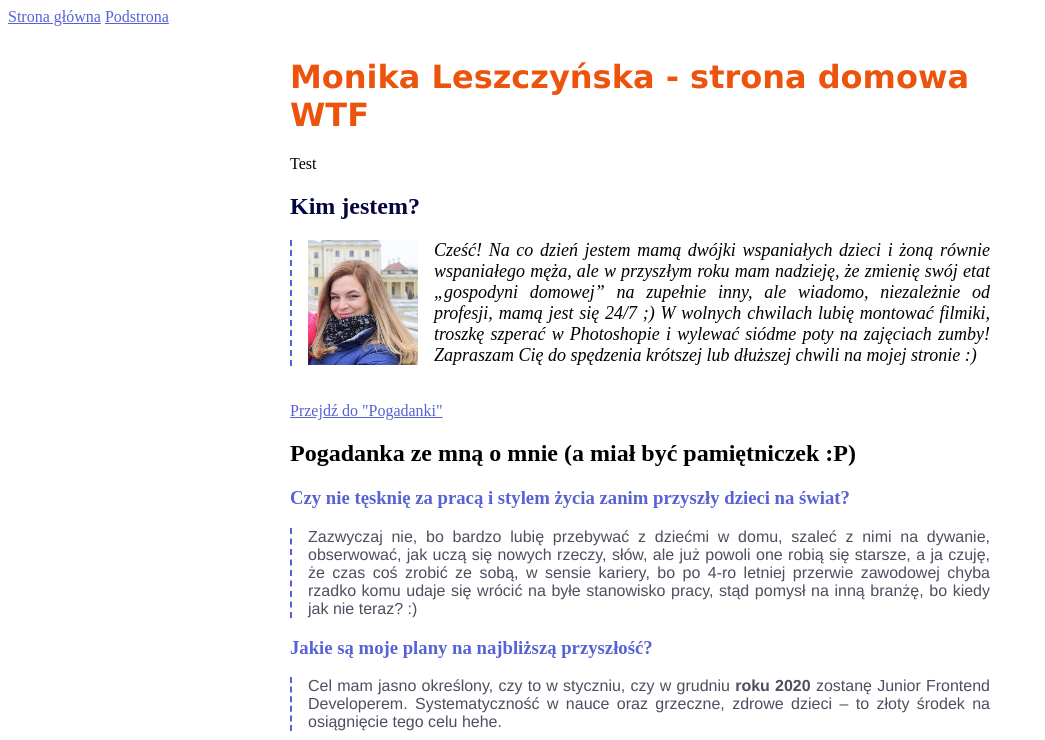
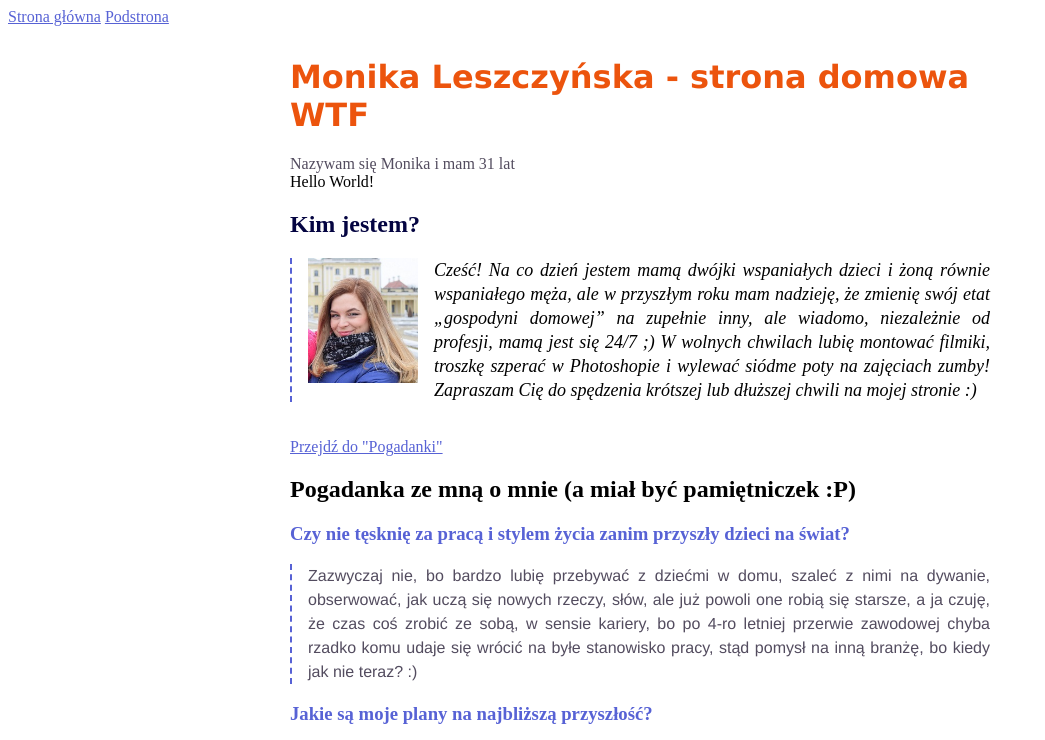
Before and after one commit to monikaleszczynska/homepage, a plain HTML site: page index.html in a window 1280 px wide. Shown: the top 740 px of the page, without its empty margins (0-1045 px from the left). Drawn offline with Linux system fonts and the light colour scheme.

Commit message:
JS: modification

```diff
--- a/index.html
+++ b/index.html
@@ -21,7 +21,8 @@
             Monika Leszczyńska - strona domowa WTF</h1>
         </header>
         <section class="about">
-            <div class="box">Test</div>
+            <div class="box__paragraph box__paragraph--mini box__paragraph--js ">Testuję modyfikator</div>
+            <div class="box2__header box2__header--mini box2__header--js ">Praktyka z Jsonem</div>
             <h2 class="about__header">Kim jestem?</h2>
             <p class="about__paragraph">
                     <img src="Na_gita.jpg" alt="Zdjęcie autorki wpisu" class="about__picture"/>
@@ -65,7 +66,7 @@
 
         </section>
         <section>
-            <h3 class="diary__header diary__header--question">A co w przypadku kryzysu w nauce?</h3>
+            <h3 class="diary__header diary__header--question diary__header--js">A co w przypadku kryzysu w nauce?</h3>
 
             <p class="diary__paragraph">Takowy już nastąpił, myślałam,że tu jest taki ogrom wiedzy, a ile jeszcze przede mną, że chyba to nie na moją głowę i lepiej przypomnę podatki i nadal będę księgować, ale wyobraziłam siebie jako kobietę sukcesu z włąsną działalnością za max
                 3 lata i wróciłam do działania :D</p>
--- a/mainjs.js
+++ b/mainjs.js
@@ -5,3 +5,14 @@ console.log(name);
 console.log(age);
 console.log(`Nazywam się ${name} i mam ${age} lat`);
 console.log('Witaj przybyszu!');
+
+const box = document.querySelector('.box__paragraph--js');
+console.log(box.innerHTML);
+box.innerHTML=`Nazywam się ${name} i mam ${age} lat`;
+
+const paragraphs= document.querySelectorAll('p');
+console.log(paragraphs);
+console.log(paragraphs[5]);
+
+const about= document.querySelector('.box2__header--js');
+about.innerHTML=`Hello World!`;
--- a/style.css
+++ b/style.css
@@ -21,6 +21,7 @@
     font-size: 18px;
     font-style: italic;
     text-align: justify;
+    line-height: 24px;
 }
 .about__paragraph--mini {
 font-size: 16px;
@@ -33,6 +34,9 @@ font-size: 16px;
     float: left;
     margin: 0px 16px 16px 0px;
 }
+.box__paragraph {
+    color: #534c5f;
+}
 
 .article__header{
     color: #5762D5;
@@ -43,6 +47,7 @@ font-size: 16px;
     text-align: justify;
     padding: 0 0 0 16px;
     border-left: 2px dashed rgb(236, 84, 13);
+    line-height: 24px;
 }
 .article__picture{
     width: 110%;
@@ -66,6 +71,7 @@ font-size: 16px;
     text-align: justify;
     padding: 0 0 0 0px;
     font-style: italic;
+    line-height: 24px;
 }
 }
 .diary{
@@ -80,6 +86,7 @@ font-size: 16px;
     text-align: justify;
     padding: 0 0 0 16px;
     border-left: 2px dashed #5762D5;
+    line-height: 24px;
 }
 .diary__picture{
     width: 100%;
@@ -119,7 +126,7 @@ font-size: 16px;
     max-width: 700px;
     padding: 0px;
     font-family: 'Lucida Sans', 'Lucida Sans Regular', 'Lucida Grande', 'Lucida Sans Unicode', Geneva, Verdana, sans-serif;
-
+    line-height: 24px;
 }
 
 .navigation__link {
@@ -135,6 +142,7 @@ font-size: 16px;
     text-align: justify;
     padding: 0 0 0 16px;
     border-left: 2px dashed rgb(236, 84, 13);
+    line-height: 24px;
 }
 .section__zumba{
     width: 100%;
@@ -142,6 +150,7 @@ font-size: 16px;
     display: block;
     float: left;
     margin: 0px 16px 0px 10px;
+    line-height: 24px;
 }
 
 .footer__look {
@@ -153,6 +162,7 @@ font-size: 16px;
     font-size: 14px;
     font-style: italic;
     border-top-color: 2px dashed rgb(236, 84, 13);
+    line-height: 24px;
 }
 .footer__paragrah{
 
```
